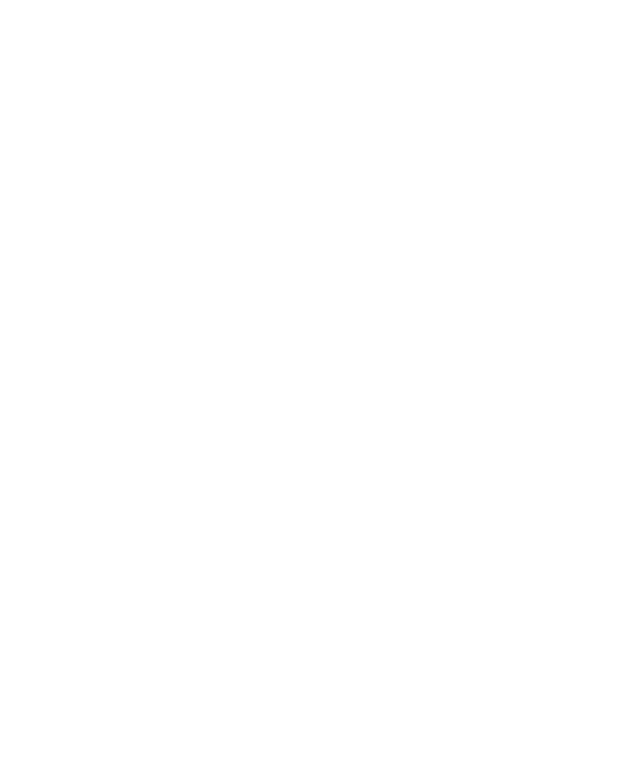
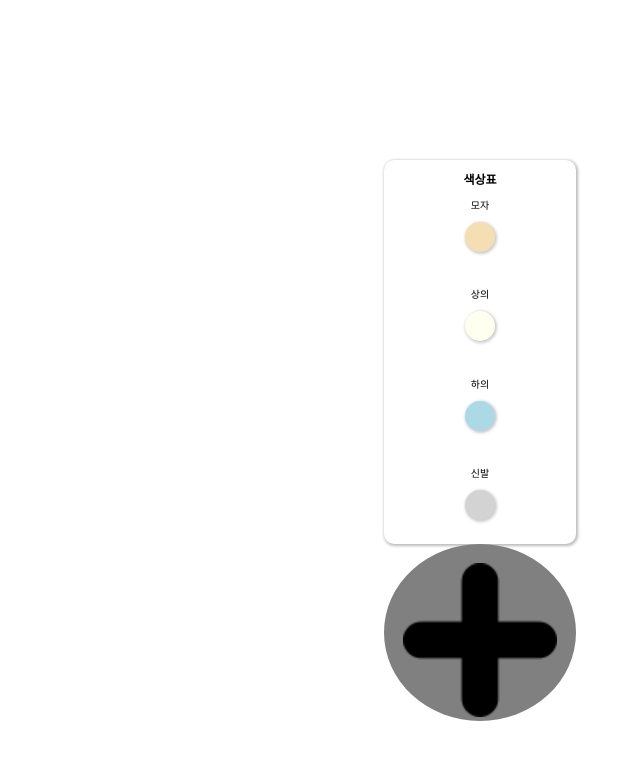
Before and after one commit to CNU-SW6/proj-fe, a React (Create React App) app in the folder frontend/: page /test in a window 1280 px wide. Before the commit this address had no page. Shown: the top 760 px of the page, without its empty margins (640-1280 px from the left). Built offline with nearby package versions, Linux system fonts and the light colour scheme.

Commit message:
item 추가 버튼 UI 완성

```diff
--- a/frontend/src/App.jsx
+++ b/frontend/src/App.jsx
@@ -7,6 +7,7 @@
 import SearchPage from './pages/SearchPage';
 import SharePage from './pages/SharePage';
 import ColorSelectPage from './pages/ColorSelectPage';
+import ItemModal from './components/Modal/ItemModal';
 
 function App() {
   return (
@@ -19,6 +20,7 @@
         <Route path="/lookgood/color" element={<ColorSelectPage />} />
         <Route path="/search" element={<SearchPage />} />
         <Route path="/share" element={<SharePage />} />
+        <Route path="/test" element={<ItemModal />} />
       </Routes>
     </BrowserRouter>
   );
--- a/frontend/src/components/Button/AddItemButton.jsx
+++ b/frontend/src/components/Button/AddItemButton.jsx
@@ -2,17 +2,23 @@
 import styled from '@emotion/styled';
 import plus from '../../assets/plusIcon.png';
 const AddItemButtonDiv = styled.div`
-  width: 100px;
-  height: 100px;
+  width: 100%;
   border-radius: 50%;
   background-color: gray;
   text-align: center;
+  margin: auto;
+`;
+
+const AddItemButtonIcon = styled.img`
+  margin-top: 10%;
+  height: 80%;
+  width: 80%;
 `;
 
 function AddItemButton() {
   return (
     <AddItemButtonDiv>
-      <img src={plus} alt="plus" width="80%" height="80%" />
+      <AddItemButtonIcon src={plus} alt="AddItemIcon" />
     </AddItemButtonDiv>
   );
 }
--- a/frontend/src/components/Modal/ColorModal.jsx
+++ b/frontend/src/components/Modal/ColorModal.jsx
@@ -5,14 +5,10 @@
 import ColorArea from './ColorArea';
 
 const Modal = styled.div`
-  width: 15%;
-  height: 50%;
+  width: 100%;
   background-color: white;
   border: none;
   border-radius: 10px;
-  position: fixed;
-  right: 5%;
-  top: 25%;
   box-shadow: 1px 1px 3px 1px #bbb;
   display: grid;
   grid-template-rows: 0.5fr 2fr 2fr 2fr 2fr;
--- /dev/null
+++ b/frontend/src/components/Modal/ItemModal.jsx
@@ -0,0 +1,47 @@
+import React from 'react';
+import styled from '@emotion/styled';
+import AddItemButton from '../Button/AddItemButton';
+import ColorModal from './ColorModal';
+import MainDiv from '../MobileSection/MainDiv';
+
+const DUMMY_DATA_2 = [
+  {
+    item: '모자',
+    color: 'wheat',
+  },
+  {
+    item: '상의',
+    color: 'ivory',
+  },
+  {
+    item: '하의',
+    color: 'lightblue',
+  },
+  {
+    item: '신발',
+    color: 'lightgray',
+  },
+];
+
+const ItemModalDiv = styled.div`
+  width: 15%;
+  height: 60%;
+  display: grid;
+  grid-template-columns: 1fr;
+  grid-template-rows: 80% 20%;
+  position: fixed;
+  right: 5%;
+  top: 20%;
+`;
+
+function ItemModal() {
+  return (
+    <MainDiv>
+      <ItemModalDiv>
+        <ColorModal items={DUMMY_DATA_2} />
+        <AddItemButton />
+      </ItemModalDiv>
+    </MainDiv>
+  );
+}
+export default ItemModal;
--- a/frontend/src/pages/MainPage.jsx
+++ b/frontend/src/pages/MainPage.jsx
@@ -8,6 +8,7 @@
 import bottom from '../assets/slacks.png';
 import shoes from '../assets/shoes.png';
 import ColorModal from '../components/Modal/ColorModal';
+import ItemModal from '../components/Modal/ItemModal';
 
 const DUMMY_DATA = [
   {
@@ -36,31 +37,12 @@
   },
 ];
 
-const DUMMY_DATA_2 = [
-  {
-    item: '모자',
-    color: 'wheat',
-  },
-  {
-    item: '상의',
-    color: 'ivory',
-  },
-  {
-    item: '하의',
-    color: 'lightblue',
-  },
-  {
-    item: '신발',
-    color: 'lightgray',
-  },
-];
-
 function MainPage() {
   return (
     <MainDiv>
       <Header />
       <Sections items={DUMMY_DATA} />
-      <ColorModal items={DUMMY_DATA_2} />
+      <ItemModal />
     </MainDiv>
   );
 }
```
